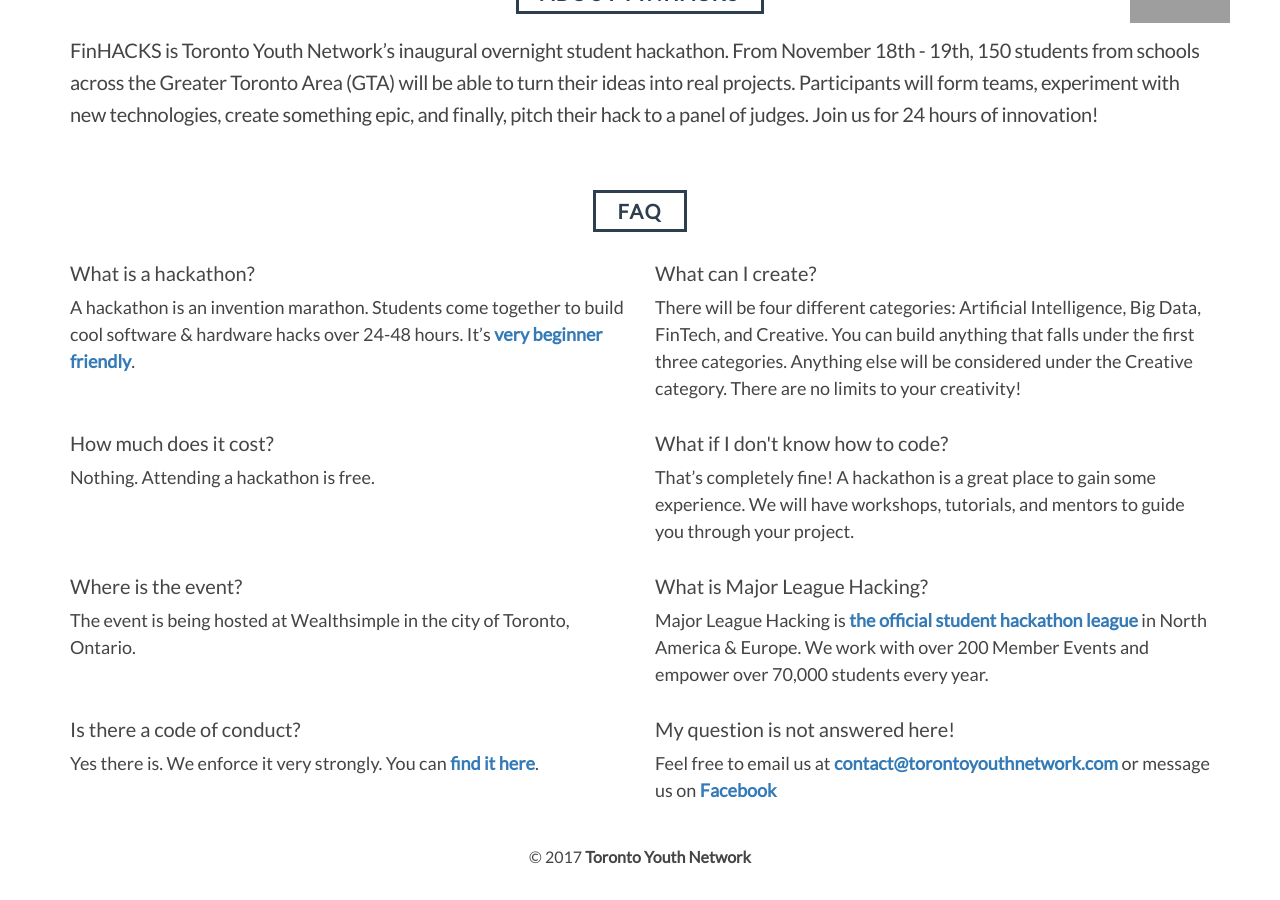
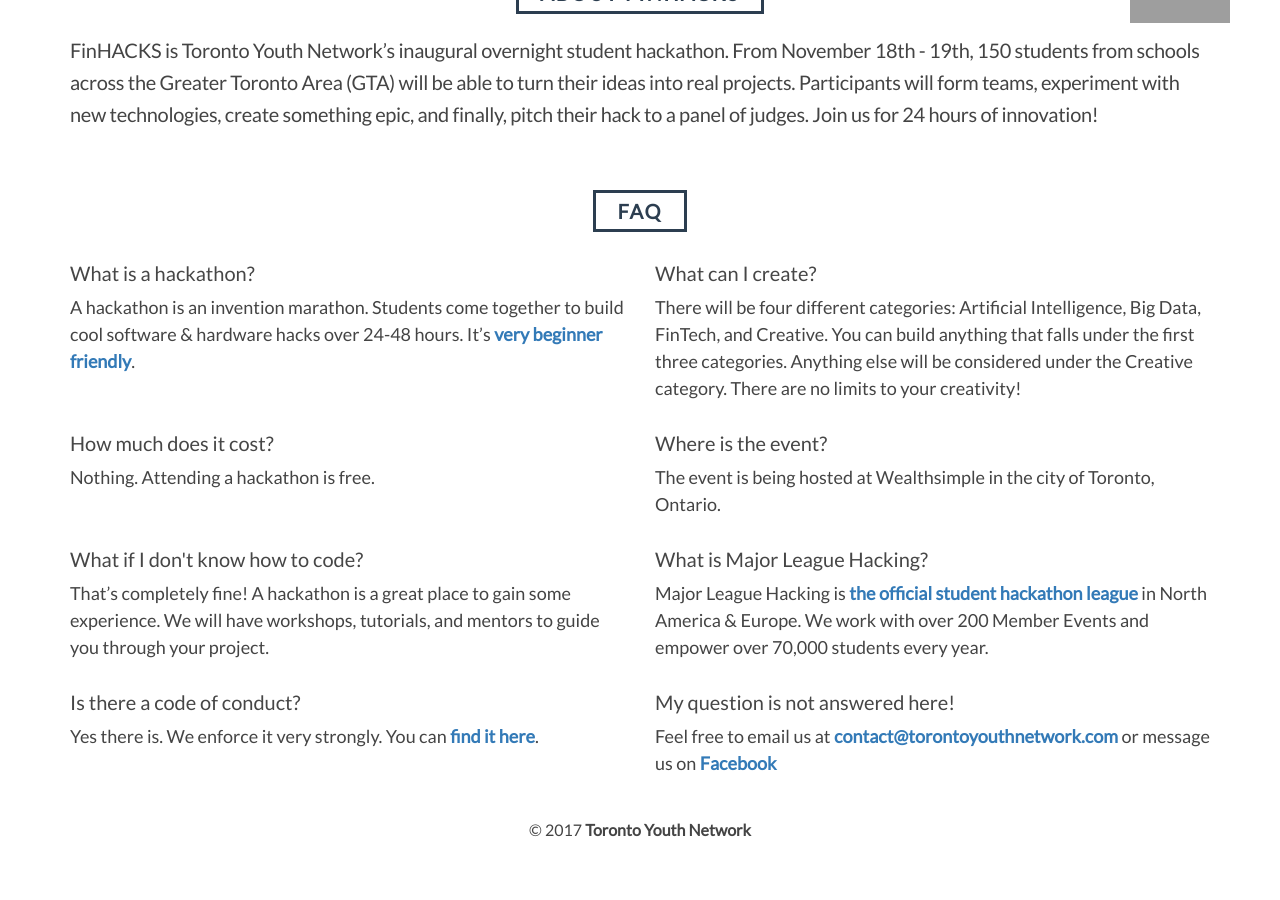
Before and after one commit to lokhinw/finhacks, a Jekyll site: the page built from index.html, in a window 1280 px wide and 900 px high, scrolled down 988 px. Built offline with Jekyll 4.4.1, drawn with Linux system fonts in a browser that asks for light colours; nearby versions of some CDN libraries; after the commit the page ends 1861 px from its top, so only the background shows below that; part of the change alters nothing that is shown; grey boxes are pictures that could not be loaded.

```diff
--- a/_config.yml
+++ b/_config.yml
@@ -82,12 +82,12 @@ event:
     - question: "How much does it cost?"
       answer: >
         Nothing. Attending a hackathon is free.
+    - question: "Where is the event?"
+      answer: >
+        The event is being hosted at Wealthsimple in the city of Toronto, Ontario.
     - question: "What if I don't know how to code?"
       answer: >
         That's completely fine! A hackathon is a great place to gain some experience. We will have workshops, tutorials, and mentors to guide you through your project.
-    - question: "Where is the event?"
-      answer: >
-        The event is being hosted at Wealthsimple in the city of Toronto, Ontario.
     - question: "What is Major League Hacking?"
       answer: >
         Major League Hacking is [the official student hackathon league](https://mlh.io) in North America & Europe.
```
